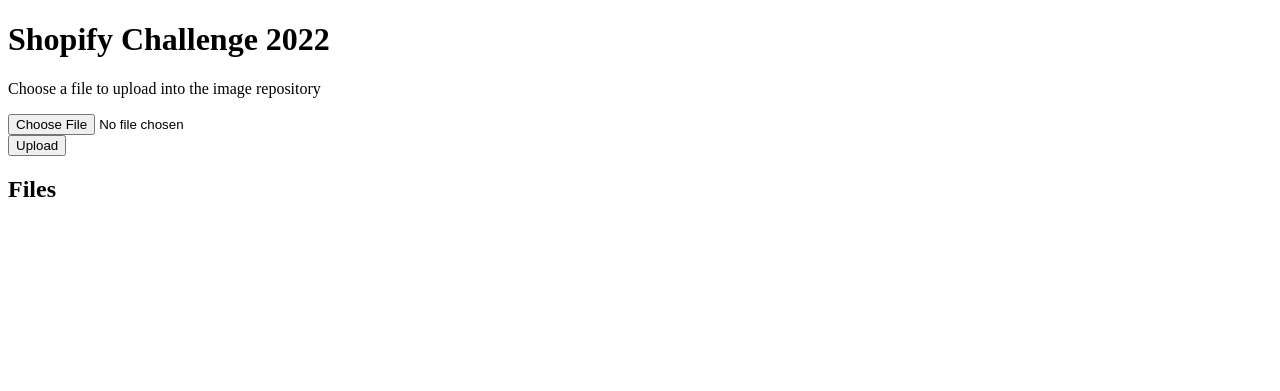
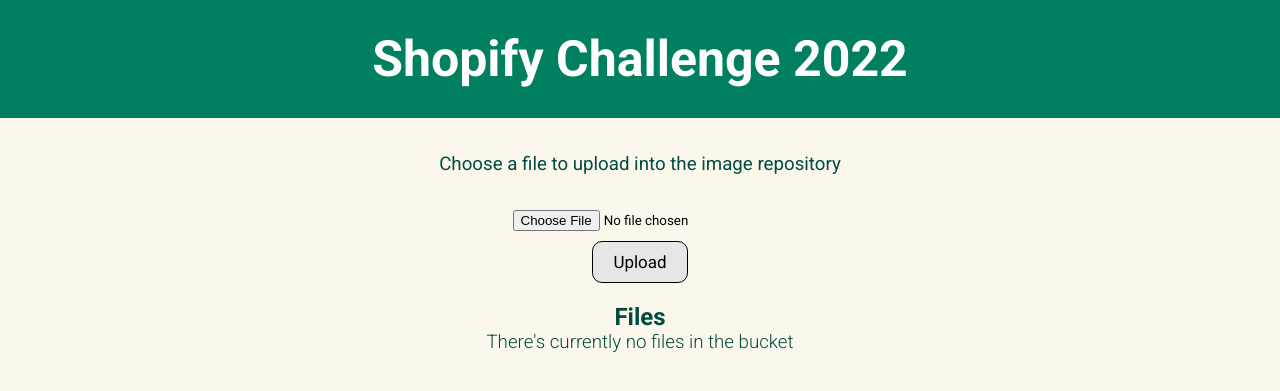
Before and after one commit to AlexTorres88/shopify-challenge, a Flask app: template templates/index.html in a window 1280 px wide. Shown: the top 391 px of the page. Run offline with Flask 2, Linux system fonts and the light colour scheme; the template is opened without the code that fills it, so the values that code supplies are empty; parts of the project's set-up code (start-up, migrations or seed data) failed here and were passed over.

Commit message:
Update project

```diff
--- a/app.py
+++ b/app.py
@@ -1,5 +1,4 @@
-from config import AWS_ACCESS_KEY_ID, AWS_SECRET_ACCESS_KEY, AWS_SESSION_TOKEN
-from flask import Flask, render_template, request, url_for
+from flask import Flask, render_template, request
 from werkzeug.utils import redirect, secure_filename
 from config import *
 import boto3
@@ -9,12 +8,11 @@ app = Flask(__name__)
 
 # Create connection to s3 bucket
 s3_resource = boto3.resource('s3')
-BUCKET_NAME=BUCKET_NAME
 
 # Methods
 def get_files():
     files=[]
-    bucket = s3_resource.Bucket('shopify-challenge')
+    bucket = s3_resource.Bucket(BUCKET_NAME)
     for file in bucket.objects.all():
         files.append(file.key)
     return files
@@ -22,7 +20,8 @@ def get_files():
 # Routes
 @app.route('/')
 def home():
-    return render_template("index.html", files=get_files())
+    files = get_files()
+    return render_template("index.html", files=files)
 
 @app.route('/upload',methods=['POST'])
 def upload():
--- /dev/null
+++ b/static/stylesheets/base.css
@@ -0,0 +1,73 @@
+* {
+    margin: 0;
+    padding: 0;
+    background-color: #fbf7ed;
+    font-family: 'Roboto', sans-serif;
+}
+
+h1, h2, h3 {
+    color: #004c3f;
+}
+
+h2, h3 {
+    font-weight: 300;
+}
+
+.main {
+    width: 100%;
+    text-align: center;
+}
+
+.title {
+    font-size: 50px;
+    font-weight: 700;
+    background-color: #008060;
+    color: white;
+    padding: 30px 0px;
+    text-align: center;
+}
+
+.title-2 {
+    font-weight: 700;
+    margin-top: 10px;
+}
+
+.upload-title {
+    font-weight: 400;
+    margin: 35px 0;
+}
+
+.container {
+    margin-top: 0%;
+}
+
+.file-submit {
+    margin: 10px;
+    padding: 10px 20px;
+    font-size: 17px;
+    background-color: rgb(230, 230, 230);
+    border: 1px solid black;
+    border-radius: 10px;
+    color: black;
+}
+
+.file-submit:hover {
+    background-color: rgb(129, 129, 129);
+}
+
+.files-container {
+    width: 100%;
+}
+.file-container {
+    display: flex;
+    justify-content: center;
+    align-items: center;
+}
+.file-container li {
+    margin: 5px 0;
+    background-color: white;
+    border-radius: 10px;
+    width: 500px;
+    padding: 20px;
+    list-style: none;
+}
--- a/templates/base.html
+++ b/templates/base.html
@@ -3,13 +3,13 @@
 <html lang="en">
 <head>
     <meta charset="UTF-8">
+    <link rel="shortcut icon" type="image/jpg" href="../static/images/shopify_logo.jpeg"/>
     <meta name="viewport" content="width=device-width, initial-scale=1">
     <link rel="preconnect" href="https://fonts.googleapis.com">
     <link rel="preconnect" href="https://fonts.gstatic.com" crossorigin>
-    <link href="https://fonts.googleapis.com/css2?family=Roboto:wght@100;300;400;500&display=swap" rel="stylesheet">
+    <link href="https://fonts.googleapis.com/css2?family=Roboto:wght@300;400;700&display=swap" rel="stylesheet">
+    <link type="text/css" rel="stylesheet" href="{{ url_for('static', filename='stylesheets/base.css') }}">
     <title>Image Repository</title>
-    {% block style %}
-    {% endblock %}
 </head>
 <body>
 <div class="main">
--- /dev/null
+++ b/templates/error_message.html
@@ -0,0 +1 @@
+<p>{{ msg }}</p>
--- a/templates/index.html
+++ b/templates/index.html
@@ -1,23 +1,19 @@
 {% extends 'base.html' %}
 
 {% block main %}
-
-  <h1>Shopify Challenge 2022</h1>
-
+  <h1 class="title">Shopify Challenge 2022</h1>
+  <div class="container">
+    {% include 'error_message.html' %}
     {% include 'upload_form.html' %}
-  <h2>Files</h2>
-  {% if files is defined %}
+    <div class="files-container">
+      <h2 class="title-2">Files</h2>
+      {% if not files %}
         <h3>There's currently no files in the bucket</h3>
       {% else %}
           {% for file in files %}
-      <div>
-        <li> {{ file }} </li>
-        <form method="POST" action="/delete">
-          <input type="hidden" value="{{file}}" name="file">
-          <input type="submit" value="Delete">
-        </form>
-      </div>
+            {% include 'file.html' %}
           {% endfor %}
       {% endif %}
-
+    </div>
+  </div>
 {% endblock main %}
--- a/templates/upload_form.html
+++ b/templates/upload_form.html
@@ -1,7 +1,8 @@
 <form action="/upload" method="post" enctype="multipart/form-data">
-    <p class="card-text">Choose a file to upload into the image repository</p>
-    <input type="file" name="file" value="file">
+    <h3 class="upload-title">Choose a file to upload into the image repository</h3>
+    <label>
+        <input type="file" name="file" value="file">
+    </label>
     <br>
-    <input type="submit" name="upload" value="Upload" class="btn btn-success">
+    <input class="file-submit" type="submit" name="upload" value="Upload">
 </form>
-{{msg}}
```
Also changed, not shown: templates/file.html (added, +7 -0 lines), static/images/shopify_logo.jpeg (added), static/images/trash.svg (added). Lines whose indentation alone changed are shown as unchanged.
